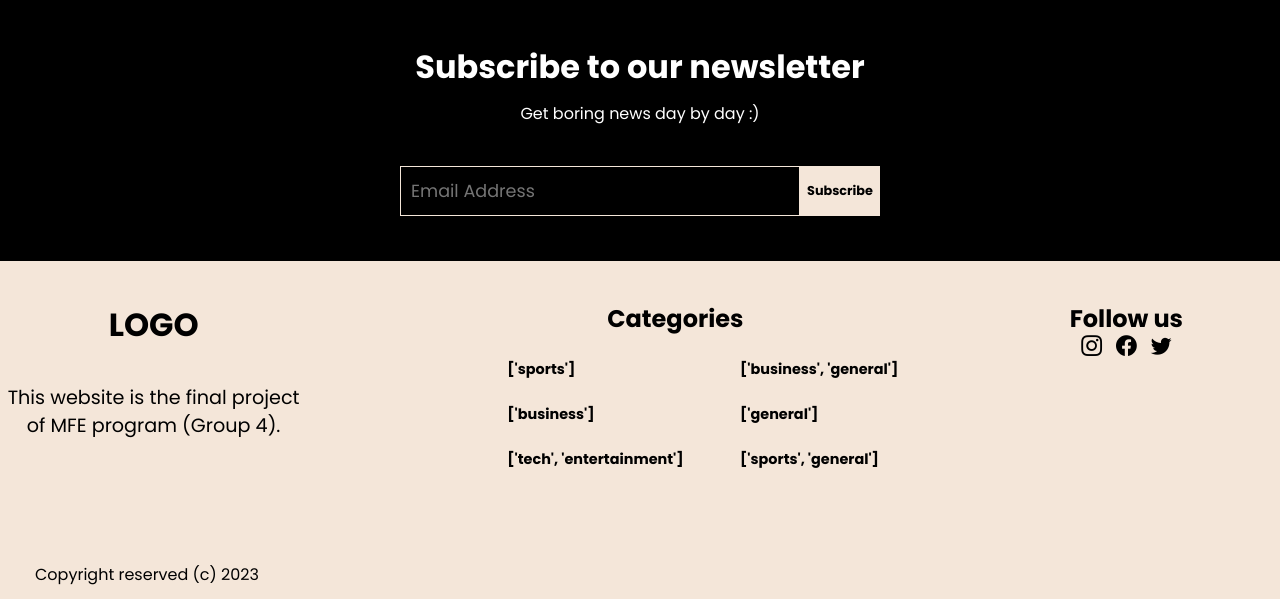
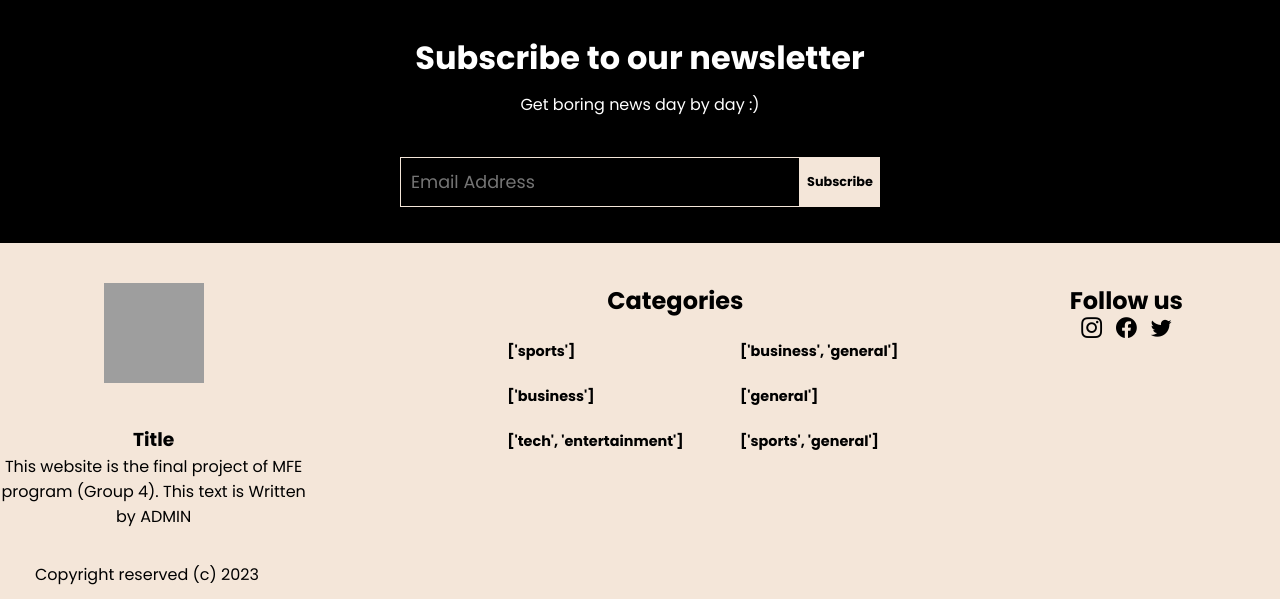
Before and after one commit to News-Aggregator-Laser/newsAggregator, a Django app: page /home/ in a window 1280 px wide. Shown: the part 3913-4512 px from the top of the page. Run offline with Django 4.2, Linux system fonts and the light colour scheme; data comes from the database, SQL or seed files in the repository; both versions use the stored data as it was after the commit; some libraries are stand-ins or nearby versions; grey boxes are pictures that could not be loaded.

Commit message:
replace logo with img from cms model  and fill the footer.html with data from cms also move api url to urls.py in the api app

```diff
--- /dev/null
+++ b/api/urls.py
@@ -0,0 +1,10 @@
+from django.urls import path
+
+from api.views import ReadLaterViewSet, HistoryViewSet
+
+urlpatterns = [
+    path('create-read-later/', ReadLaterViewSet.as_view({'post': 'create'})),
+    path('create-history/', HistoryViewSet.as_view({'post': 'create'})),
+    path('delete-read-later/<int:pk>', ReadLaterViewSet.as_view({'delete': 'update'})),
+    path('delete-history/<int:pk>', HistoryViewSet.as_view({'delete': 'update'})),
+]
--- a/news/models.py
+++ b/news/models.py
@@ -83,25 +83,13 @@ class ReadLater(models.Model):
 class CMS(models.Model):
     logo = models.URLField()
     footer_title = models.CharField(max_length=50)
-    category1 = models.ForeignKey(
-        Category, on_delete=models.CASCADE, related_name="featured_category1"
-    )
-    category2 = models.ForeignKey(
-        Category, on_delete=models.CASCADE, related_name="featured_category2"
-    )
-    category3 = models.ForeignKey(
-        Category, on_delete=models.CASCADE, related_name="featured_category3"
-    )
-    category4 = models.ForeignKey(
-        Category, on_delete=models.CASCADE, related_name="featured_category4"
-    )
-    category5 = models.ForeignKey(
-        Category, on_delete=models.CASCADE, related_name="featured_category5"
-    )
-    category6 = models.ForeignKey(
-        Category, on_delete=models.CASCADE, related_name="featured_category6"
-    )
     footer_description = models.CharField(max_length=150)
+    category1 = models.ForeignKey(Category, on_delete=models.CASCADE, related_name="featured_category1")
+    category2 = models.ForeignKey(Category, on_delete=models.CASCADE, related_name="featured_category2")
+    category3 = models.ForeignKey(Category, on_delete=models.CASCADE, related_name="featured_category3")
+    category4 = models.ForeignKey(Category, on_delete=models.CASCADE, related_name="featured_category4")
+    category5 = models.ForeignKey(Category, on_delete=models.CASCADE, related_name="featured_category5")
+    category6 = models.ForeignKey(Category, on_delete=models.CASCADE, related_name="featured_category6")
     instagram_url = models.URLField(default=None)
     facebook_url = models.URLField(default=None)
     twitter_url = models.URLField(default=None)
@@ -111,7 +99,6 @@ class CMS(models.Model):
 
     def __str__(self) -> str:
         return f"CMS {self.id}"
-
 
 # class NewsSource(models.Model):
 #     name = models.CharField(max_length=20, null=True)
--- a/news/views.py
+++ b/news/views.py
@@ -1,5 +1,6 @@
 from django.shortcuts import render
 from .models import *
+
 
 # Create your views here.
 def _common_vars() -> dict:
@@ -14,6 +15,14 @@ def _common_vars() -> dict:
             CMS.objects.first().category6,
         ],
         "all_categories": Category.objects.all(),
+        "cms": {
+            "logo": CMS.objects.first().logo,
+            "title": CMS.objects.first().footer_title,
+            "description": CMS.objects.first().footer_description,
+            "facebook": CMS.objects.first().facebook_url,
+            "instagram": CMS.objects.first().instagram_url,
+            "twitter": CMS.objects.first().twitter_url
+        }
     }
 
 
--- a/newsAggregator/urls.py
+++ b/newsAggregator/urls.py
@@ -17,13 +17,8 @@ from django.contrib import admin
 from django.urls import include
 from django.urls import path
 
-from api.views import ReadLaterViewSet, HistoryViewSet
-
 urlpatterns = [
     path('admin/', admin.site.urls),
-    path('create-read-later/', ReadLaterViewSet.as_view({'post': 'create'})),
-    path('create-history/', HistoryViewSet.as_view({'post': 'create'})),
-    path('delete-read-later/<int:pk>', ReadLaterViewSet.as_view({'delete': 'update'})),
-    path('delete-history/<int:pk>', HistoryViewSet.as_view({'delete': 'update'})),
     path('', include('news.urls')),
+    path('', include('api.urls')),
 ]
--- a/static/css/style.css
+++ b/static/css/style.css
@@ -588,6 +588,11 @@ footer .category a {
     clear: both;
 }
 
-.categ-text {
+.category-text {
     margin-left: 100px;
 }
+
+.logo {
+    width: 100px;
+    height: 100px;
+}
--- a/templates/components/footer.html
+++ b/templates/components/footer.html
@@ -10,12 +10,15 @@
     <div class="info-section">
         <div class="container">
             <div class="col-1">
-                <h1>LOGO</h1>
-                <p class="logo-text">This website is the final project of MFE program (Group 4).</p>
+                <img class="logo" src="{{ cms.logo }}">
+                <p class="logo-text">
+                <h3>{{ cms.title }}</h3>
+                {{ cms.description }}
+                </p>
                 <p class="copyright-text">Copyright reserved (c) 2023</p>
             </div>
             <div class="category-container">
-                <h2 class="categ-text">Categories</h2>
+                <h2 class="category-text">Categories</h2>
                 <div class="category">
                     <h4><a href="#">{{ selected_categories.0 }}</a></h4>
                 </div>
@@ -54,9 +57,9 @@
             <div class="col-3">
                 <h2>Follow us</h2>
                 <div class="social-icons">
-                    <a href="#"><i class="bi bi-instagram"></i></a>
-                    <a href="#"><i class="bi bi-facebook"></i></a>
-                    <a href="#"><i class="bi bi-twitter"></i></a>
+                    <a href="{{ cms.instagram }}"><i class="bi bi-instagram"></i></a>
+                    <a href="{{ cms.facebook }}"><i class="bi bi-facebook"></i></a>
+                    <a href="{{ cms.twitter }}"><i class="bi bi-twitter"></i></a>
                 </div>
             </div>
         </div>
--- a/templates/components/header.html
+++ b/templates/components/header.html
@@ -17,7 +17,7 @@
         </div>
 
         <div class="logo-cont">
-            <h1>LOGO</h1>
+            <img class="logo" src="{{ cms.logo }}">
         </div>
 
         <div class="categories-cont">
```
Also changed, not shown: db.sqlite3.
